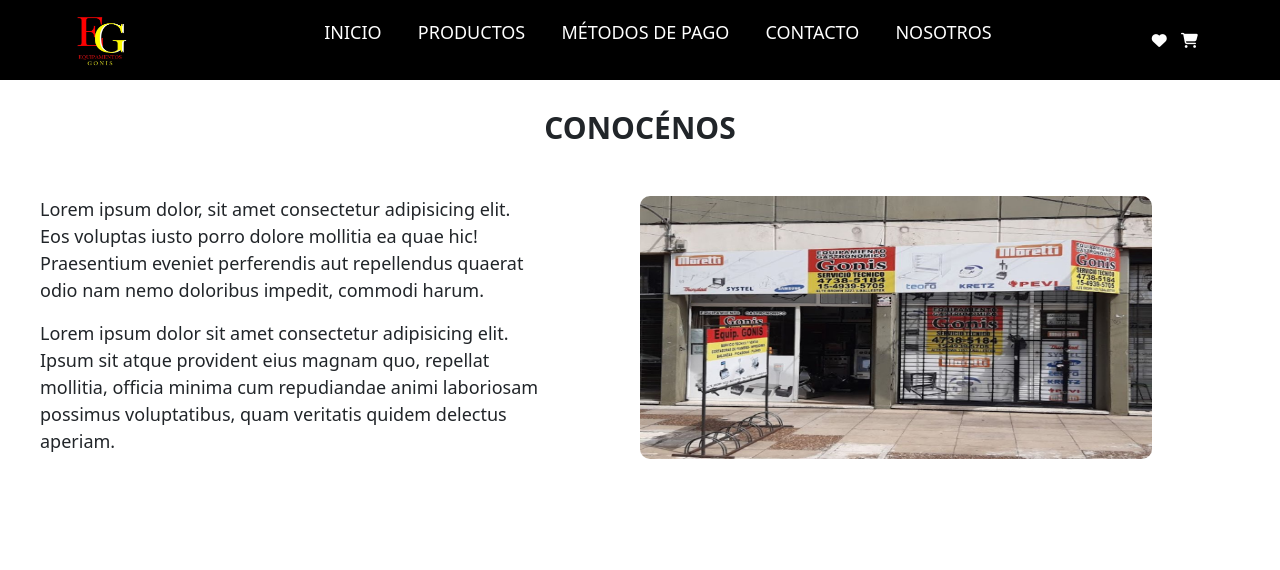
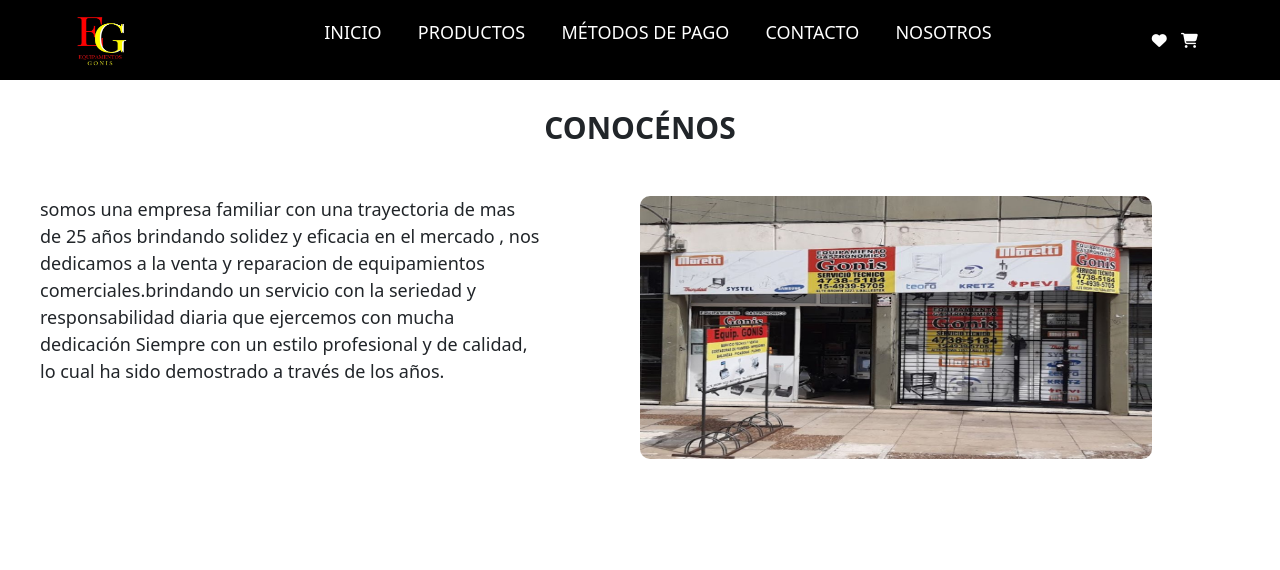
Before and after one commit to laureanozapata/LaureanoProyecto, a website: page pages/nosotros.html in a window 1280 px wide. Shown: the top 570 px of the page. Drawn offline with nearby package versions, Linux system fonts and the light colour scheme.

Commit message:
modificaciones

```diff
--- a/pages/nosotros.html
+++ b/pages/nosotros.html
@@ -45,12 +45,8 @@
         </div>
         <div class="cajas">
             <div class="caja-nosotros1">
-                <p>Lorem ipsum dolor, sit amet consectetur adipisicing elit. Eos voluptas iusto porro dolore mollitia ea
-                    quae hic! Praesentium eveniet perferendis aut repellendus quaerat odio nam nemo doloribus impedit,
-                    commodi harum.</p>
-                <p>Lorem ipsum dolor sit amet consectetur adipisicing elit. Ipsum sit atque provident eius magnam quo,
-                    repellat mollitia, officia minima cum repudiandae animi laboriosam possimus voluptatibus, quam
-                    veritatis quidem delectus aperiam.</p>
+                <p>somos una empresa familiar con una trayectoria de mas de 25 años brindando solidez y eficacia en el mercado , nos dedicamos a la venta y reparacion de equipamientos comerciales.brindando un servicio con la seriedad y responsabilidad diaria que ejercemos con mucha dedicación
+Siempre con un estilo profesional y de calidad, lo cual ha sido demostrado a través de los años.</p>
             </div>
             <div class="caja-nosotros2">
                 <img src="../img/negocio.jpeg" alt="img negocio">
```
